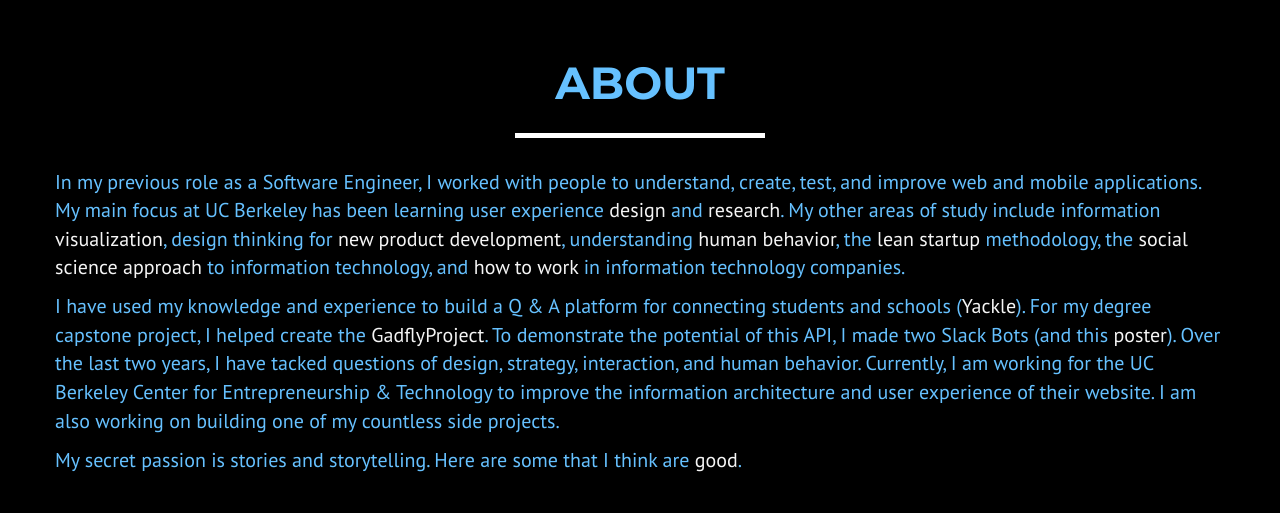
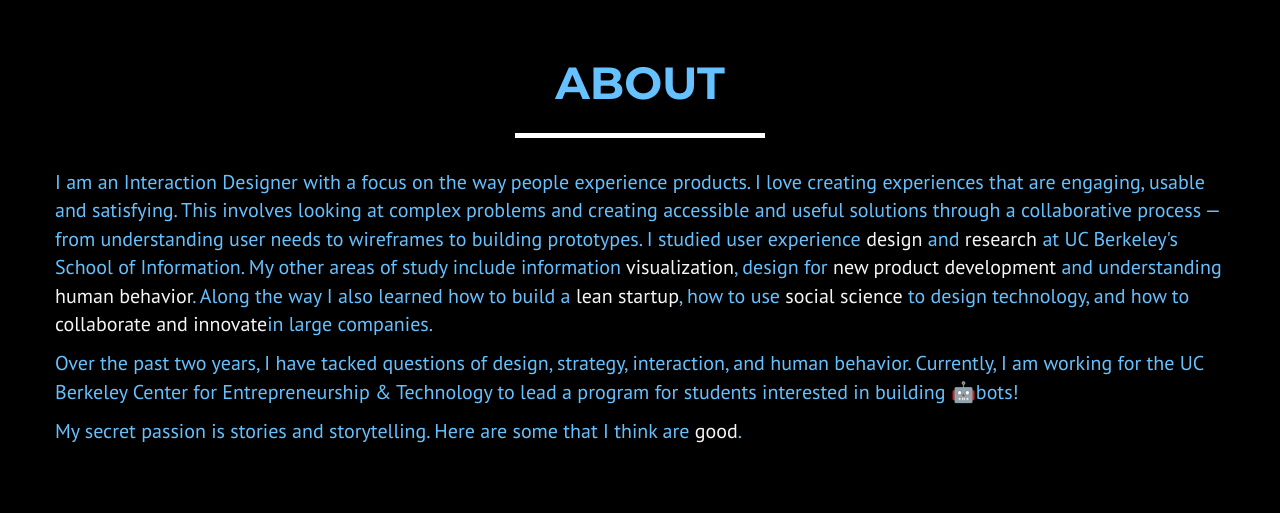
Before and after one commit to mcnik/github-page-archive, a plain HTML site: page index.html in a window 1280 px wide. Shown: the part 1714-2227 px from the top of the page. Drawn offline with Linux system fonts and the light colour scheme.

Commit message:
updated abot

```diff
--- a/index.html
+++ b/index.html
@@ -2,7 +2,7 @@ f<!DOCTYPE html>
 <html lang="en">
 
 <head>
-    <meta charset="utf-8">ki
+    <meta charset="utf-8">
     <meta http-equiv="X-UA-Compatible" content="IE=edge">
     <meta name="viewport" content="width=device-width, initial-scale=1">
     <meta name="description" content="">
@@ -191,26 +191,12 @@ f<!DOCTYPE html>
             </div>
             <div class="row whitelinks">
                 <div>
-                    <p>In my previous role as a Software Engineer, I worked with people to understand, create, test, and improve web and mobile applications. My main focus at UC Berkeley has been learning user experience
-<a href="http://www.ischool.berkeley.edu/courses/i213" target="_blank">design</a> and
-<a href="http://www.ischool.berkeley.edu/courses/i214" target="_blank">research</a>.
+                    <p>I am an Interaction Designer with a focus on the way people experience products. I love creating experiences that are engaging, usable and satisfying. This involves looking at complex problems and creating accessible and useful solutions through a collaborative process — from understanding user needs to wireframes to building prototypes.
 
-My other areas of study include
-
-information <a href="http://www.ischool.berkeley.edu/courses/i247" target="_blank">visualization</a>,
-
-design thinking for<a href="http://best.berkeley.edu/best-director-alice-m-agogino/alice-m-agogino-instruction/design-thinking-and-doing-at-uc-berkeley/me290pmba290n-managing-new-product-development/" target="_blank"> new product development</a>,
-
-understanding <a href="http://www.ischool.berkeley.edu/courses/i232" target="_blank">human behavior</a>,
-
-the <a href="http://fortune.com/2015/05/04/mba-lean-startup-movement/" target="_blank">lean startup</a> methodology,
-
-the <a href="http://www.ischool.berkeley.edu/courses/i203" target="_blank"> social science approach </a> to information technology, and
-
-<a href="http://www.ischool.berkeley.edu/courses/i225" target="_blank">how to work </a>in information technology companies.</p>
+                    I studied user experience <a href="http://www.ischool.berkeley.edu/courses/i213" target="_blank">design</a> and <a href="http://www.ischool.berkeley.edu/courses/i214" target="_blank">research</a> at UC Berkeley's School of Information. My other areas of study include information <a href="http://www.ischool.berkeley.edu/courses/i247" target="_blank">visualization</a>, design for<a href="http://best.berkeley.edu/best-director-alice-m-agogino/alice-m-agogino-instruction/design-thinking-and-doing-at-uc-berkeley/me290pmba290n-managing-new-product-development/" target="_blank"> new product development</a> and understanding <a href="http://www.ischool.berkeley.edu/courses/i232" target="_blank">human behavior</a>. Along the way I also learned how to build a <a href="http://fortune.com/2015/05/04/mba-lean-startup-movement/" target="_blank">lean startup</a>, how to use <a href="http://www.ischool.berkeley.edu/courses/i203" target="_blank"> social science </a> to design technology, and how to <a href="http://www.ischool.berkeley.edu/courses/i225" target="_blank">collaborate and innovate</a>in large companies.</p>
                 </div>
                 <div>
-                    <p>I have used my knowledge and experience to build a Q & A platform for connecting students and schools (<a href="http://yackle.co" target="_blank">Yackle</a>). For my degree capstone project, I helped create the <a href="http://gadflyproject.com" target="_blank">GadflyProject</a>. To demonstrate the potential of this API, I made two Slack Bots (and this <a href="http://www.ischool.berkeley.edu/files/gadfly.png" target="_blank">poster</a>). Over the last two years, I have tacked questions of design, strategy, interaction, and human behavior. Currently, I am working for the UC Berkeley Center for Entrepreneurship & Technology to improve the information architecture and user experience of their website. I am also working on building one of my countless side projects.
+                    <p>Over the past two years, I have tacked questions of design, strategy, interaction, and human behavior. Currently, I am working for the UC Berkeley Center for Entrepreneurship & Technology to lead a program for students interested in building 🤖bots!
                 </div>
 <div><p>My secret passion is stories and storytelling. Here are some that I think are <a href="http://people.ischool.berkeley.edu/~nikhilm/stories/" target="_blank">good</a>.</p></div>
             </div>
```
